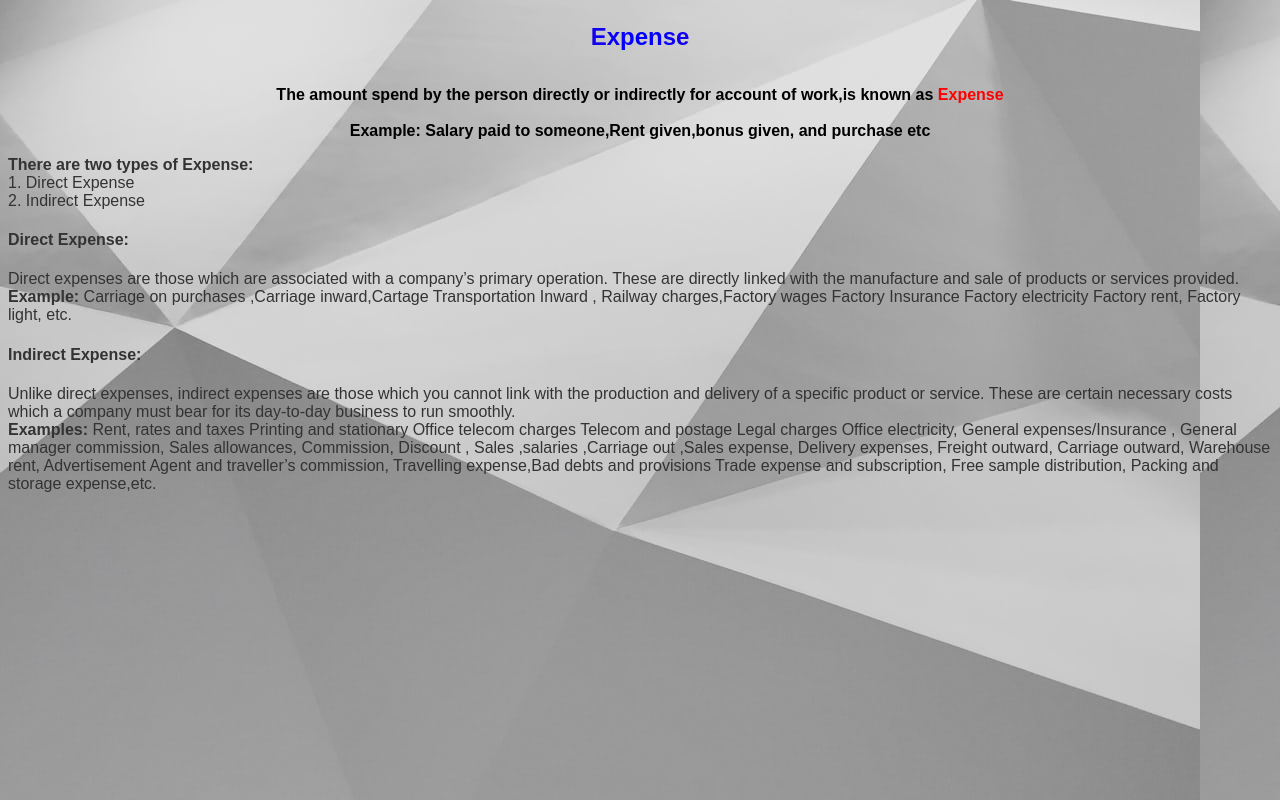
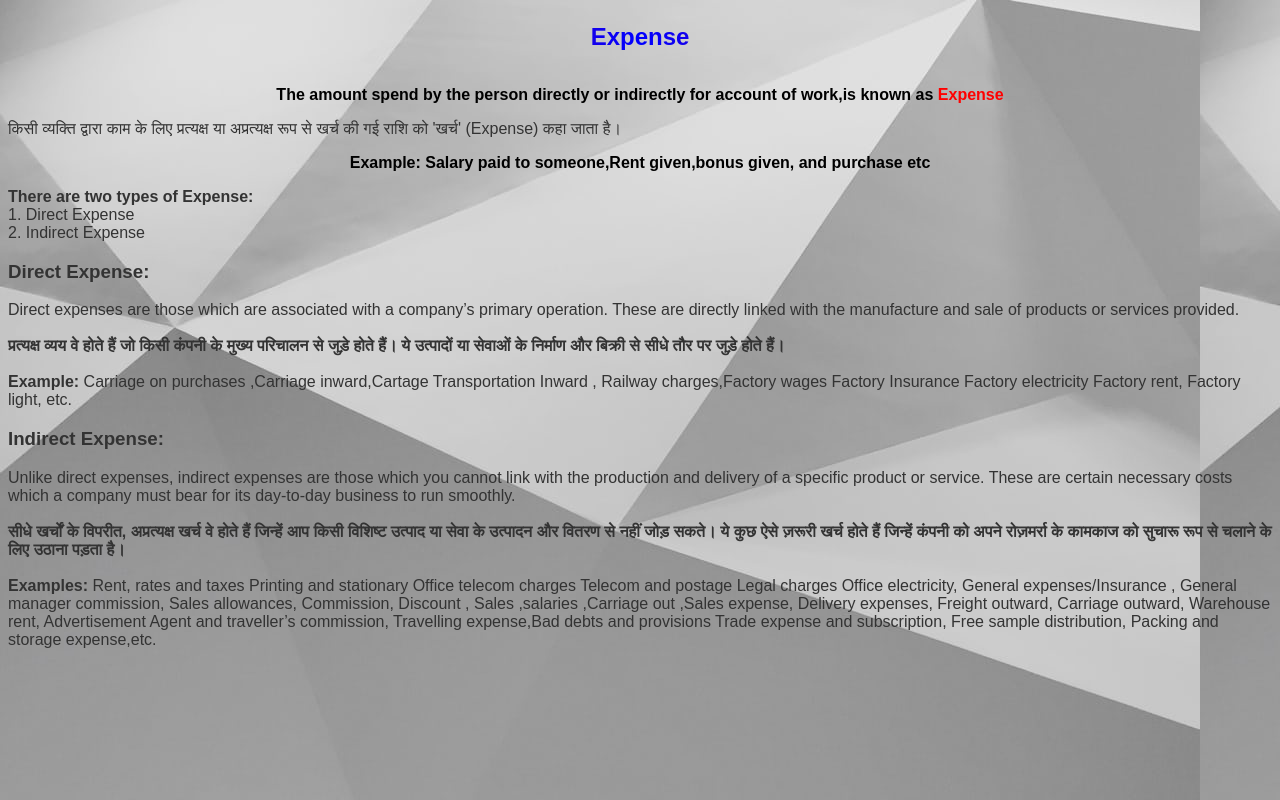
Before and after one commit to araw0610-boop/Tally-Notes, a plain HTML site: page expense.html in a window 1280 px wide. Drawn offline with Linux system fonts and the light colour scheme.

Commit message:
Add files via upload

```diff
--- a/expense.html
+++ b/expense.html
@@ -8,21 +8,36 @@
 <p>The amount spend by the person directly or indirectly for account of work,is known as
 <font color="red">
 Expense </font> <br>
+</p>
+किसी व्यक्ति द्वारा काम के लिए प्रत्यक्ष या अप्रत्यक्ष रूप से खर्च की गई राशि को 'खर्च' (Expense) कहा जाता है।
 <br>
+<p>
 <B>Example:</B> Salary paid to someone,Rent given,bonus given, and purchase etc</p>
  <b>There are two types of Expense:</b><br>
     1. Direct Expense <br>
     2. Indirect Expense <br>
-<h4>Direct Expense:</h4>
+<h3>Direct Expense:</h3>
 Direct expenses are those which are associated with a company’s primary operation. These are directly linked with the manufacture and sale of products or services provided.
 <br>
+<br>
+<b>
+प्रत्यक्ष व्यय वे होते हैं जो किसी कंपनी के मुख्य परिचालन से जुड़े होते हैं। ये उत्पादों या सेवाओं के निर्माण और बिक्री से सीधे तौर पर जुड़े होते हैं।
+</br>
+</br>
+
+</b>
 <b>Example:</b>
 Carriage on purchases	,Carriage inward,Cartage Transportation Inward	,	Railway charges,Factory wages
 Factory Insurance 	Factory electricity	Factory rent, Factory light, etc.
-<h4>Indirect Expense:</h4>
+<h3>Indirect Expense:</h3>
 Unlike direct expenses, indirect expenses are those which you cannot link with the production and delivery of a specific product or service. These are certain necessary costs which a company must bear for its day-to-day business to run smoothly.
+<b>
  <br>
-<b>Examples:</b> Rent, rates and taxes	Printing and stationary	Office telecom charges
+ <br>
+ सीधे खर्चों के विपरीत, अप्रत्यक्ष खर्च वे होते हैं जिन्हें आप किसी विशिष्ट उत्पाद या सेवा के उत्पादन और वितरण से नहीं जोड़ सकते। ये कुछ ऐसे ज़रूरी खर्च होते हैं जिन्हें कंपनी को अपने रोज़मर्रा के कामकाज को सुचारू रूप से चलाने के लिए उठाना पड़ता है।
+ <br>
+ <br>
+Examples:</b> Rent, rates and taxes	Printing and stationary	Office telecom charges
 Telecom and postage	Legal charges	Office electricity,
 General expenses/Insurance ,	General manager commission,
 Sales allowances,	Commission, 	Discount ,
```
